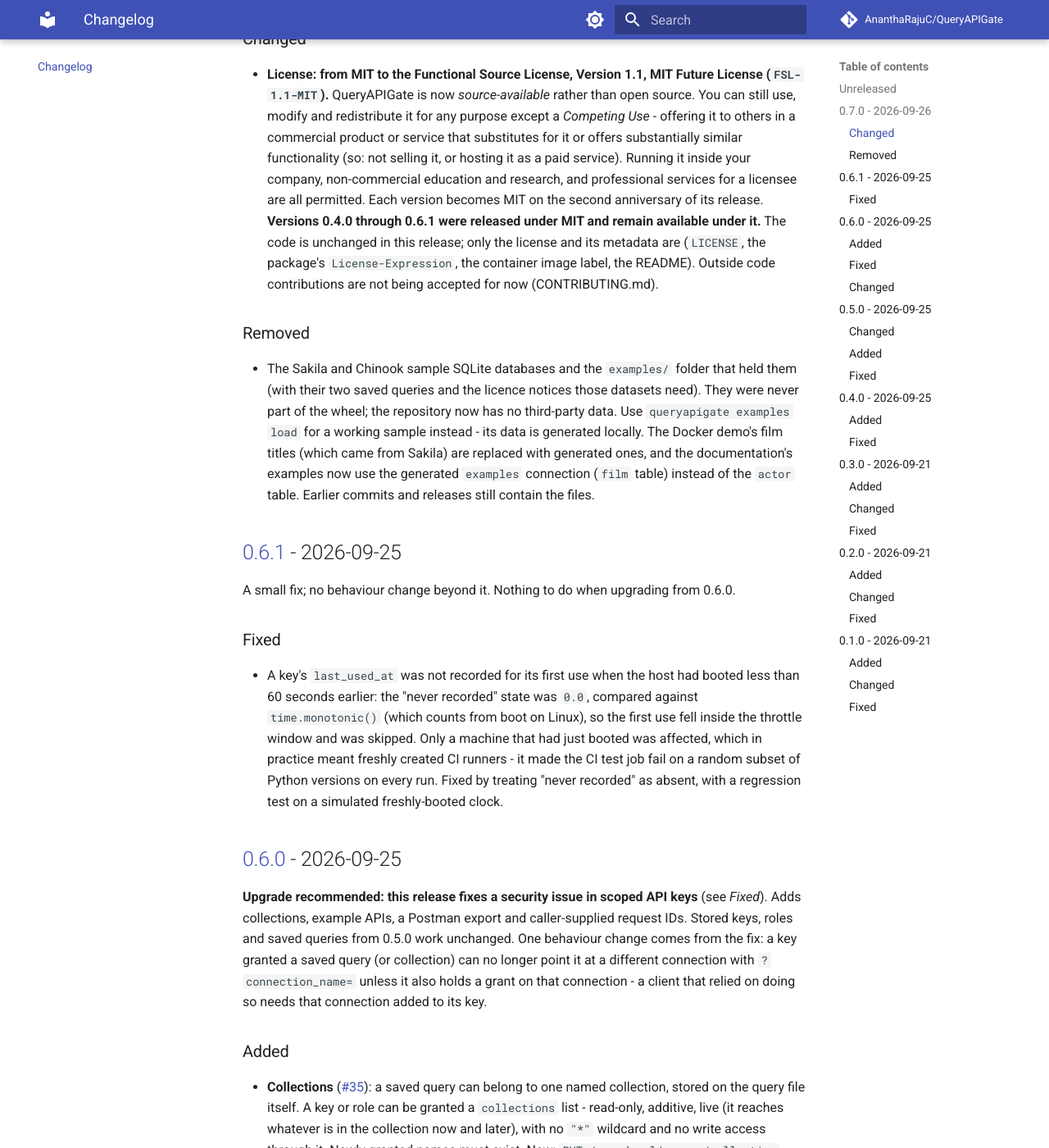
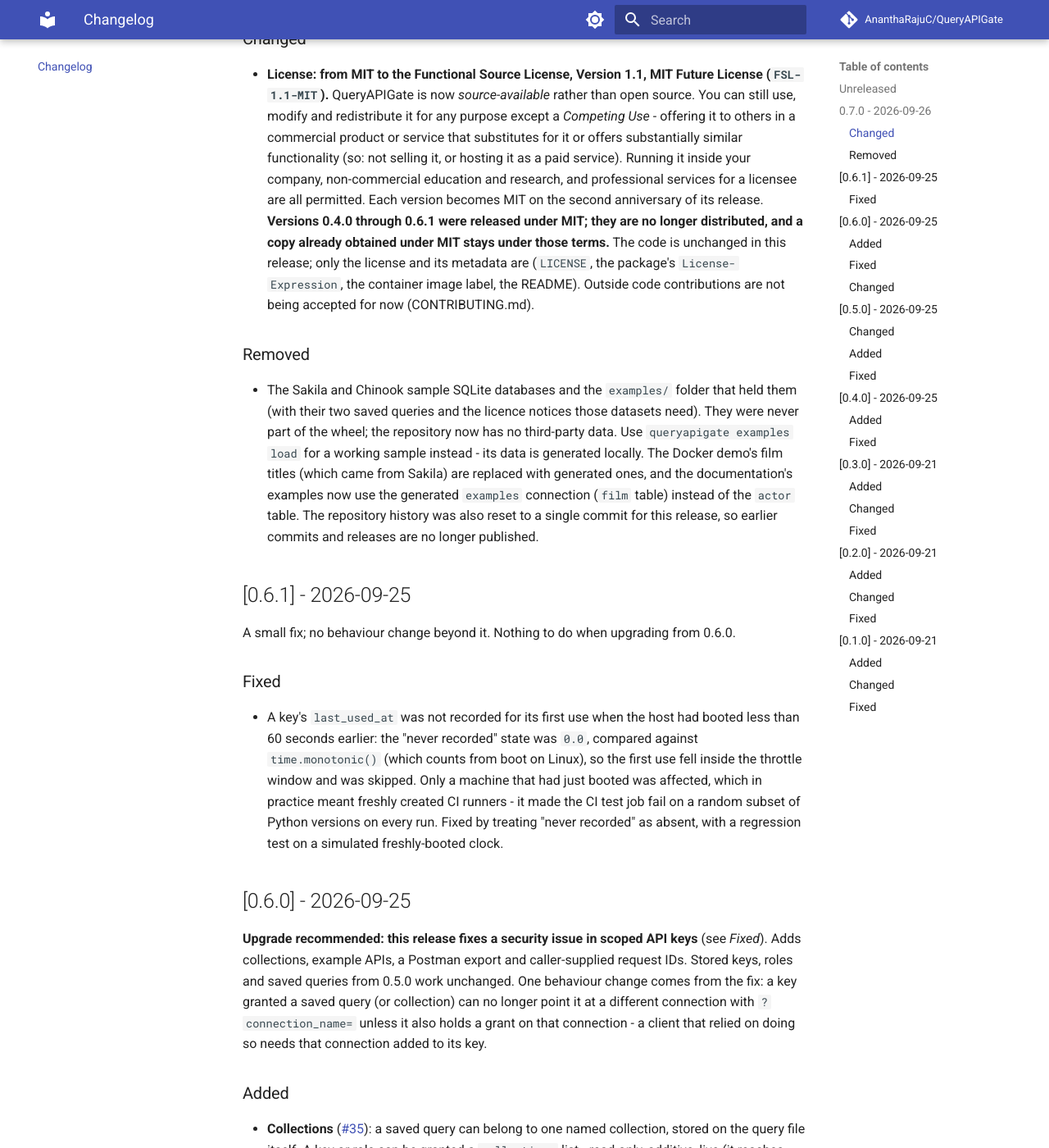
Before and after one commit to AnanthaRajuC/SQL2API, an MkDocs documentation site: the page built from docs/CHANGELOG.md, in a window 1280 px wide and 1400 px high, scrolled down 413 px. Shown: the whole window at 82% size. Built offline with MkDocs 1.6.1 and Material for MkDocs 9.7.7, drawn with Linux system fonts in a browser that asks for light colours; comment, search, counter and statistics services are not loaded; some of the changed text lies outside the part shown.

Commit message:
docs: state accurately that pre-0.7.0 releases are withdrawn

```diff
--- a/CHANGELOG.md
+++ b/CHANGELOG.md
@@ -14,7 +14,7 @@
   offers substantially similar functionality (so: not selling it, or hosting it as a paid service). Running it inside
   your company, non-commercial education and research, and professional services for a licensee are all permitted.
   Each version becomes MIT on the second anniversary of its release. **Versions 0.4.0 through 0.6.1 were released under
-  MIT and remain available under it.** The code is unchanged in this release; only the license and its metadata are
+  MIT; they are no longer distributed, and a copy already obtained under MIT stays under those terms.** The code is unchanged in this release; only the license and its metadata are
   (`LICENSE`, the package's `License-Expression`, the container image label, the README). Outside code contributions
   are not being accepted for now (CONTRIBUTING.md).
 
@@ -23,7 +23,7 @@
   the licence notices those datasets need). They were never part of the wheel; the repository now has no third-party
   data. Use `queryapigate examples load` for a working sample instead - its data is generated locally. The Docker demo's
   film titles (which came from Sakila) are replaced with generated ones, and the documentation's examples now use the
-  generated `examples` connection (`film` table) instead of the `actor` table. Earlier commits and releases still contain the files.
+  generated `examples` connection (`film` table) instead of the `actor` table. The repository history was also reset to a single commit for this release, so earlier commits and releases are no longer published.
 
 ## [0.6.1] - 2026-09-25
 
```
Also changed, not shown: other parts of CHANGELOG.md (+0 -7 lines), LANDING.md (+1 -1 lines), README.md (+2 -3 lines), marketing/hackernews.md (+2 -2 lines).
